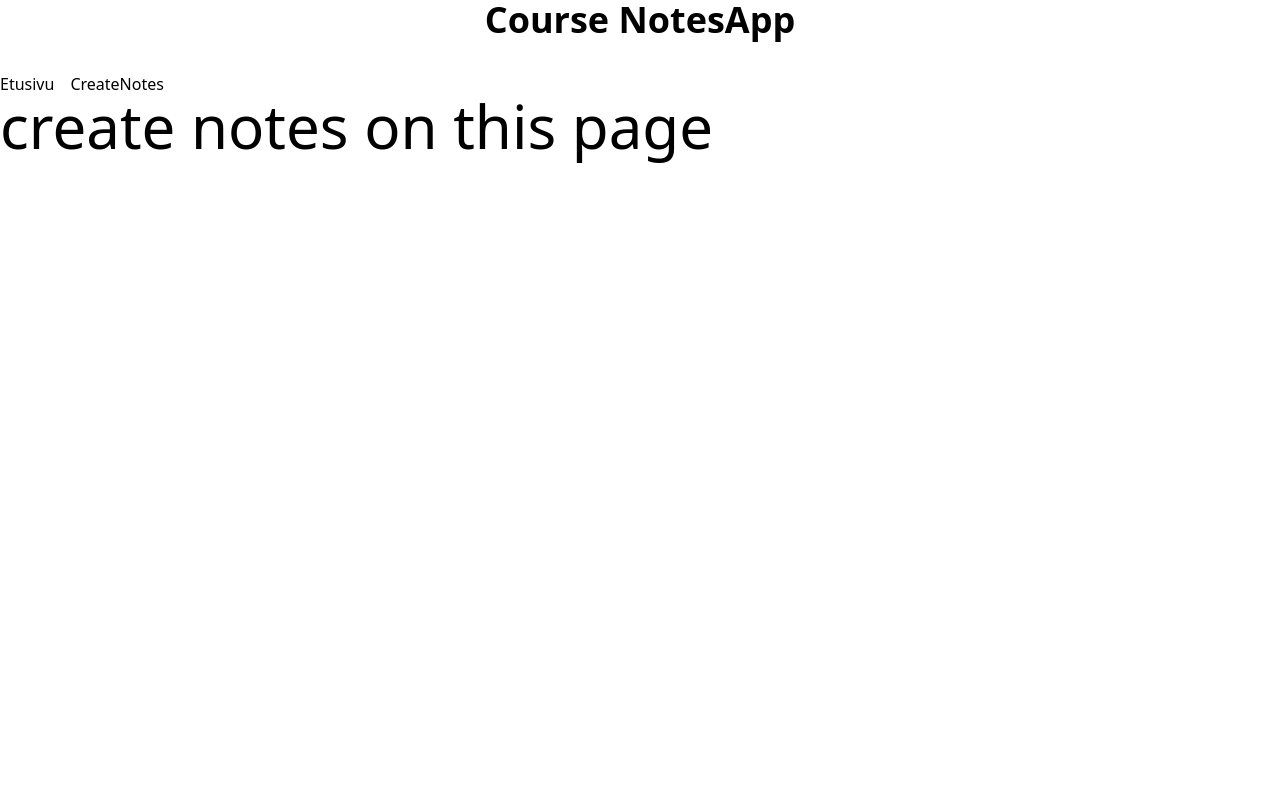
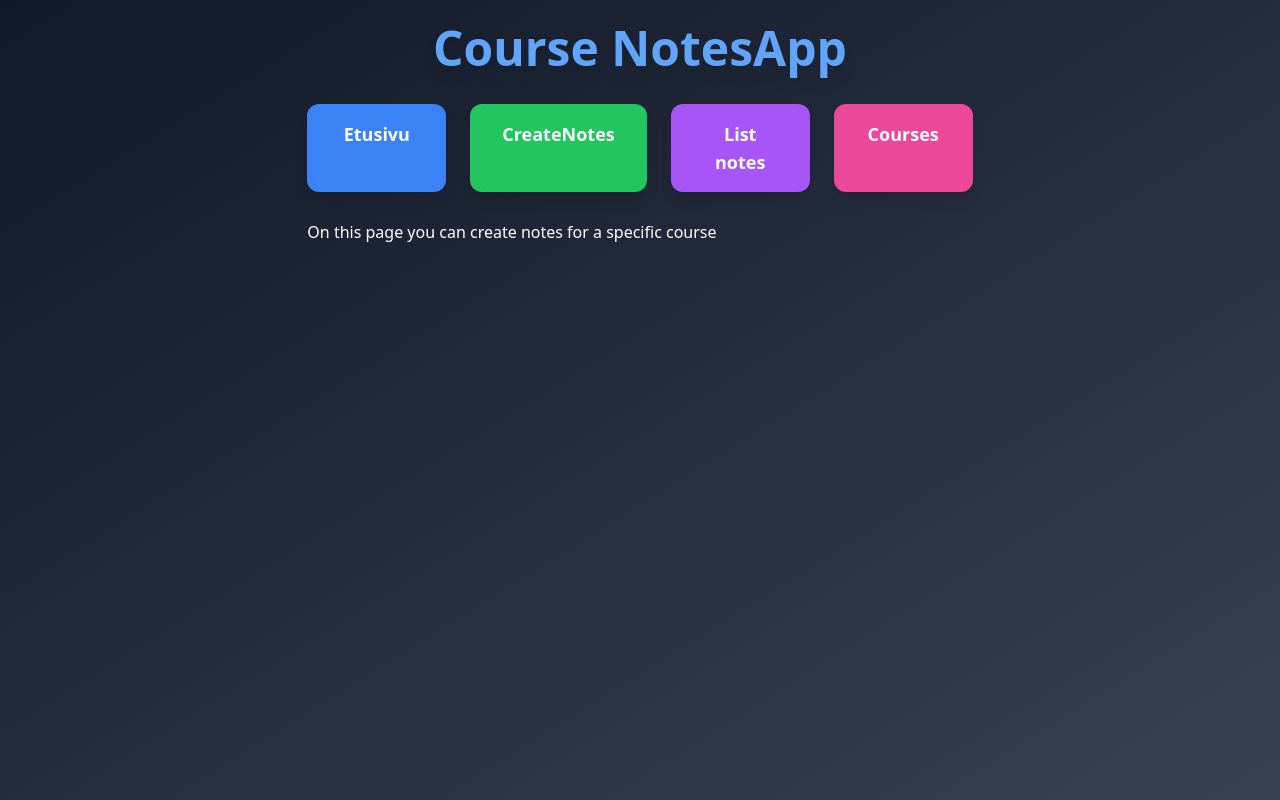
Before and after one commit to edwardedde/Frontend_Proj, a React (Vite) app: page /CreateNotes in a window 1280 px wide. Built offline with nearby package versions, Linux system fonts and the light colour scheme.

Commit message:
created the nav and some styling

```diff
--- a/src/App.jsx
+++ b/src/App.jsx
@@ -1,8 +1,8 @@
 import { Outlet, Routes, Route } from "react-router";
 import Header from "./Header";
 import CreateNotes from "./CreateNotes";
-
-
+import ListNotes from "./ListNotes";
+import Home from "./Home";
 
 function App() {
 
@@ -17,10 +17,12 @@ function App() {
 
 
   return(
-    <div>
+    <div className="min-h-screen text flex flex-col items-center p-6 bg-gradient-to-br from-gray-900 to-gray-700 text-white ">
       <Routes>
         <Route path="/" element={<Layout />}>
+          <Route index element={<Home/>} />
           <Route path="/CreateNotes" element={<CreateNotes />} />
+          <Route path="/ListNotes" element={<ListNotes />} />
         </Route>
       </Routes>
 
--- a/src/CreateNotes.jsx
+++ b/src/CreateNotes.jsx
@@ -1,7 +1,7 @@
 function CreateNotes(){
     return(
         <div>
-            <h1 className="text-6xl"> create notes on this page</h1>
+            <h1 className="pt-7"> On this page you can create notes for a specific course</h1>
         </div>
     );
 }
--- a/src/Header.jsx
+++ b/src/Header.jsx
@@ -4,15 +4,21 @@ function Header(){
   return(
     <div>
 
-      <h1 className="text-4xl font-bold mb-8
-      text-center ">Course NotesApp</h1>
+      <h1 className="text-5xl font-extrabold mb-8 text-center text-blue-400 drop-shadow-lg">
+        Course NotesApp</h1>
 
-      <nav className="flex space-x-4">
-        <Link className="hover:underline" to={"/"}>
+      <nav className="flex  gap-6 w-full max-w-m">
+        <Link className="w-full text-center py-4 px-8 text-lg font-semibold rounded-xl bg-blue-500 hover:bg-blue-600 transition-all shadow-lg" to={"/"}>
           Etusivu
         </Link>
-        <Link className="hover:underline" to={"/CreateNotes"}>
+        <Link className="w-full text-center py-4 px-8 text-lg font-semibold rounded-xl bg-green-500 hover:bg-green-600 transition-all shadow-lg" to={"/CreateNotes"}>
           CreateNotes
+        </Link>
+        <Link className="w-full text-center py-4 px-8 text-lg font-semibold rounded-xl bg-purple-500 hover:bg-purple-600 transition-all shadow-lg" to={"/ListNotes"}>
+          List notes
+        </Link>
+        <Link className="w-full text-center py-4 px-8 text-lg font-semibold rounded-xl bg-pink-500 hover:bg-pink-600 transition-all shadow-lg">
+          Courses
         </Link>
       </nav>
     </div>
--- /dev/null
+++ b/src/Home.jsx
@@ -0,0 +1,8 @@
+export default function(){
+    return(
+        <div className="flex flex-col items-center text-center mt-10">
+            <h2 className="text-3xl font-semibold mb-4 mt-4">Homepage welcome </h2>
+            <p className="text-lg text-gray-300">Maybe some text explaining the App</p>
+        </div>
+    );
+}
--- /dev/null
+++ b/src/ListNotes.jsx
@@ -0,0 +1,8 @@
+function ListNotes(){
+    return(
+        <div>
+            <h1 className="text-6xl"> list notes on this page</h1>
+        </div>
+    );
+}
+export default ListNotes;
```
